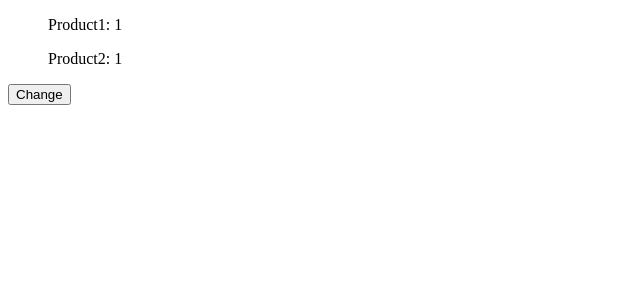
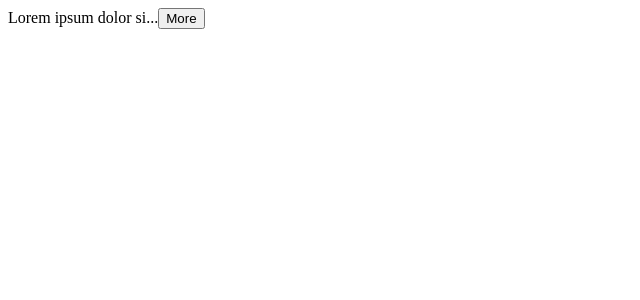
Before and after one commit to Shanmukh459/CodeWithMosh-React1, a React (Vite) app: page / in a window 1280 px wide. Shown: the top 300 px of the page, without its empty margins (0-640 px from the left). Built offline with nearby package versions, Linux system fonts and the light colour scheme.

Commit message:
expandable text exercise

```diff
--- a/src/App.tsx
+++ b/src/App.tsx
@@ -1,32 +1,22 @@
 import { useState } from "react"
+import ExpandableText from "./components/ExpandableText"
 
 function App() {
-  const [cart, setCart] = useState({
-    discount: 0.1,
-    items: [
-      { id: 1, title: "Product1", quantity: 1 },
-      { id: 2, title: "Product2", quantity: 1 },
-    ],
-  })
-
-  const handleChange = () => {
-    setCart({
-      ...cart,
-      items: cart.items.map((item) =>
-        item.id === 1 ? { ...item, quantity: 2 } : item
-      ),
-    })
-  }
   return (
     <div>
-      <ul>
-        {cart.items.map((item) => (
-          <p key={item.id}>
-            {item.title}: {item.quantity}
-          </p>
-        ))}
-      </ul>
-      <button onClick={handleChange}>Change</button>
+      <ExpandableText maxChars={20}>
+        Lorem ipsum dolor sit amet consectetur adipisicing elit. Suscipit qui
+        sequi tenetur ratione impedit natus quod necessitatibus laboriosam
+        aspernatur nam alias vitae autem officiis officia, aliquam sed sit ea
+        ducimus molestiae, vel, iusto sapiente? Neque mollitia dolorem ea iusto.
+        Aperiam incidunt aut necessitatibus accusantium illum reprehenderit
+        perspiciatis temporibus labore mollitia pariatur autem, maiores rem?
+        Alias, sit nemo. Sunt blanditiis harum autem aspernatur tempora
+        obcaecati magnam error ab ut, ex iusto exercitationem sint aliquam
+        corporis nisi quae commodi vel dolorem repudiandae? Facilis cum sint
+        necessitatibus vel inventore sapiente tenetur blanditiis nihil debitis
+        expedita, veniam, aliquam sequi architecto iste deleniti. Sint, quasi.
+      </ExpandableText>
     </div>
   )
 }
--- /dev/null
+++ b/src/components/ExpandableText.tsx
@@ -0,0 +1,25 @@
+import React, { useState } from "react"
+
+interface Props {
+  maxChars?: number
+  children: string
+}
+
+const ExpandableText = ({ maxChars = 100, children }: Props) => {
+  const [buttonText, setButonText] = useState("More")
+
+  const toggle = () => {
+    setButonText((prev) => (prev === "More" ? "Less" : "More"))
+  }
+
+  if (children.length < maxChars) return <p>{children}</p>
+
+  return (
+    <div>
+      {buttonText === "More" ? children.slice(0, maxChars) + "..." : children}
+      <button onClick={toggle}>{buttonText}</button>
+    </div>
+  )
+}
+
+export default ExpandableText
```
